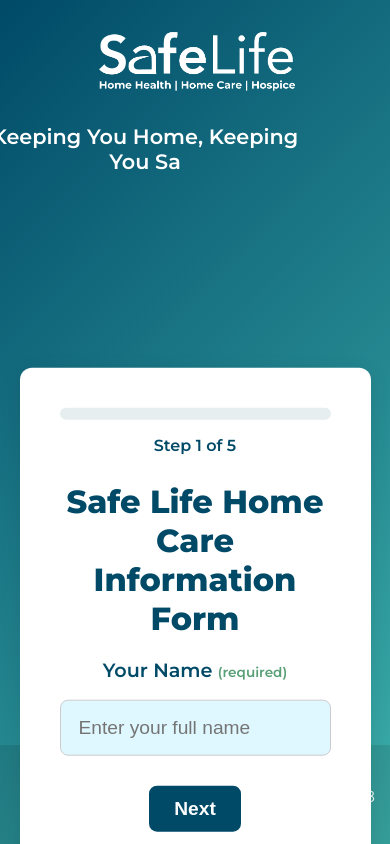
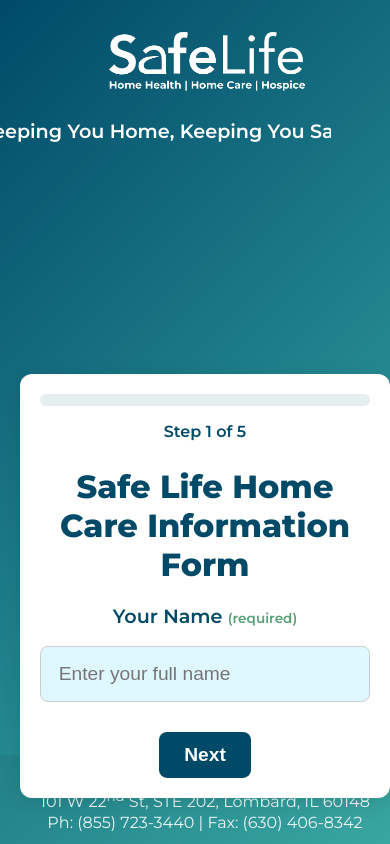
Before and after one commit to Asadali242/Safe-Life-CCP-Referral-Generation, a website: page index.html in a window 390 px wide. Drawn offline with Linux system fonts and the light colour scheme.

Commit message:
Update style.css
For Mobile and iPad screen

```diff
--- a/style.css
+++ b/style.css
@@ -251,6 +251,7 @@
   body {
     flex-direction: column;
     justify-content: flex-start;
+    padding: 0 10px;
   }
 
   .page-header {
@@ -269,22 +270,27 @@
     position: relative;
     text-align: center;
     transform: none;
-    margin: 10px auto 20px;
-    font-size: 1.3rem;
-    width: 90%;
+    margin: 5px auto 15px;
+    font-size: 1.2rem;
+    width: 100%;              /* Full width of mobile screen */
+    max-width: 90%;           /* Keep text inside viewport */
+    overflow: hidden;         /* Prevent overflow of typing text */
+    white-space: nowrap;      /* Keep typing effect in one line */
   }
 
   .container {
-    width: 90%;
-    max-width: 90%;
-    margin: 0 auto 20px;
+    width: 95%;
+    max-width: 500px;
+    margin: 0 auto;
+    padding: 20px;
   }
 
   .footer {
     position: fixed;
     bottom: 0;
     left: 0;
-    padding: 15px;
-    background: rgba(0, 0, 0, 0.1);
+    width: 100%;
+    padding: 10px;
+    background: rgba(0, 0, 0, 0.05);
   }
 }
```
